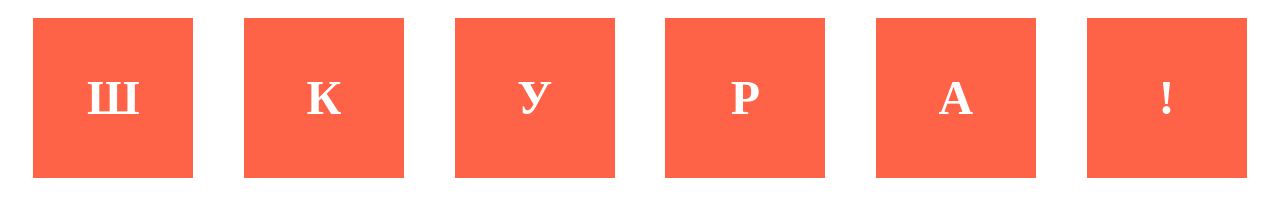
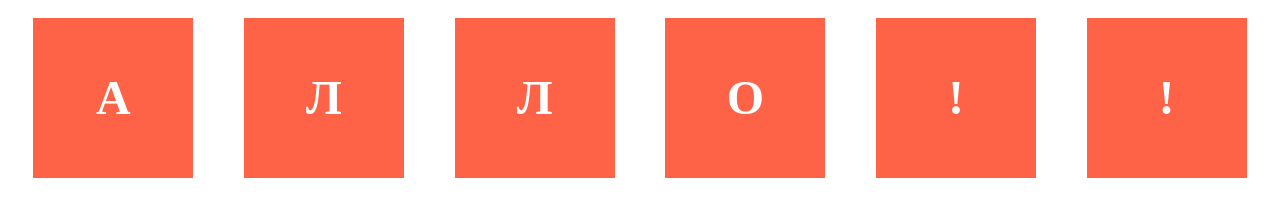
Before and after one commit to icesk1ll/icesk1ll.github.io, a plain HTML site: page index.html in a window 1280 px wide. Drawn offline with Linux system fonts and the light colour scheme.

Commit message:
Update index.html

```diff
--- a/index.html
+++ b/index.html
@@ -38,10 +38,10 @@ flex-direction: column;
 </style>
 
 <div class="flex-container">
-<div class="flex-item">Ш</div>
-<div class="flex-item">К</div>
-<div class="flex-item">У</div>
-<div class="flex-item">Р</div>
 <div class="flex-item">А</div>
+<div class="flex-item">Л</div>
+<div class="flex-item">Л</div>
+<div class="flex-item">О</div>
+<div class="flex-item">!</div>
 <div class="flex-item">!</div>
 </div>
```
